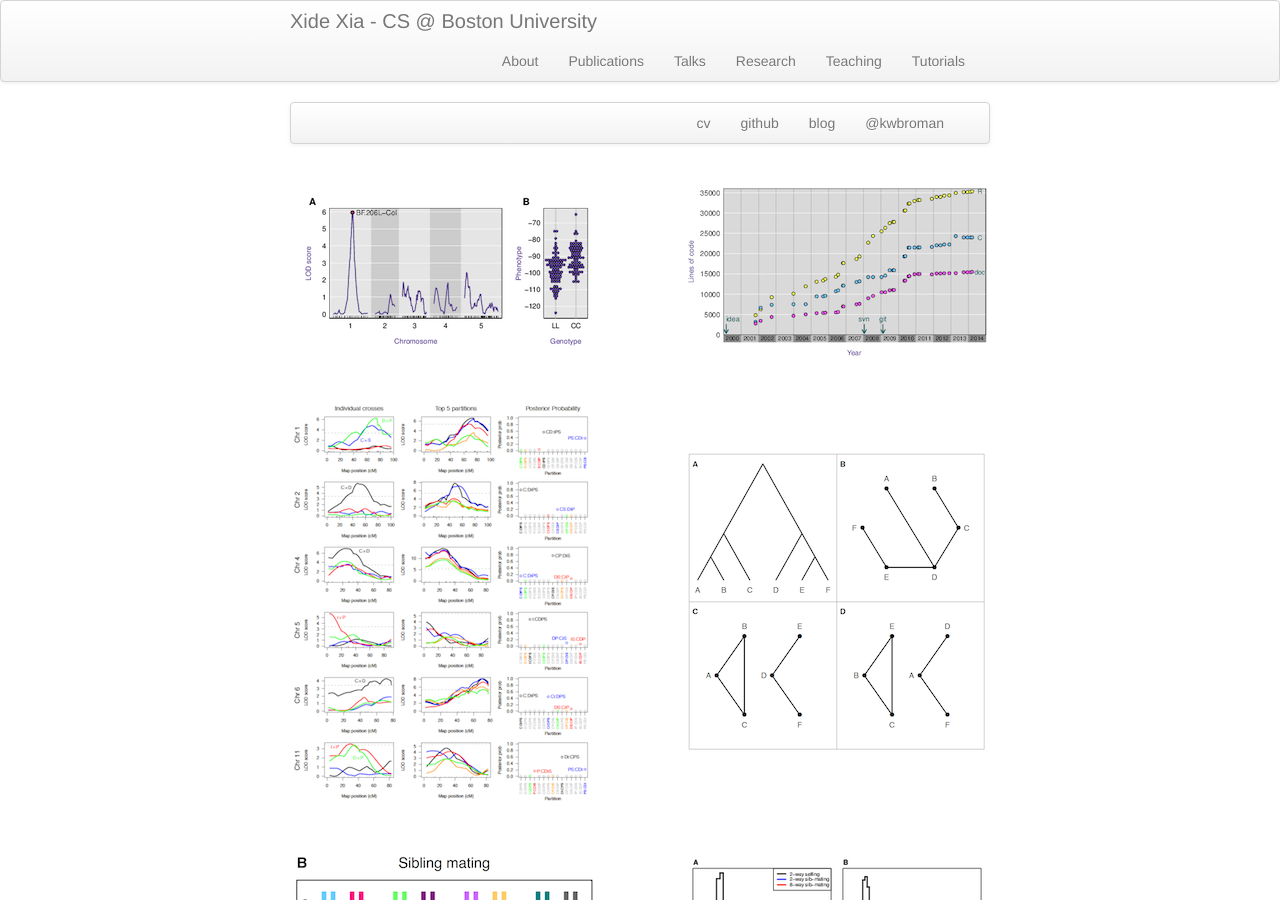
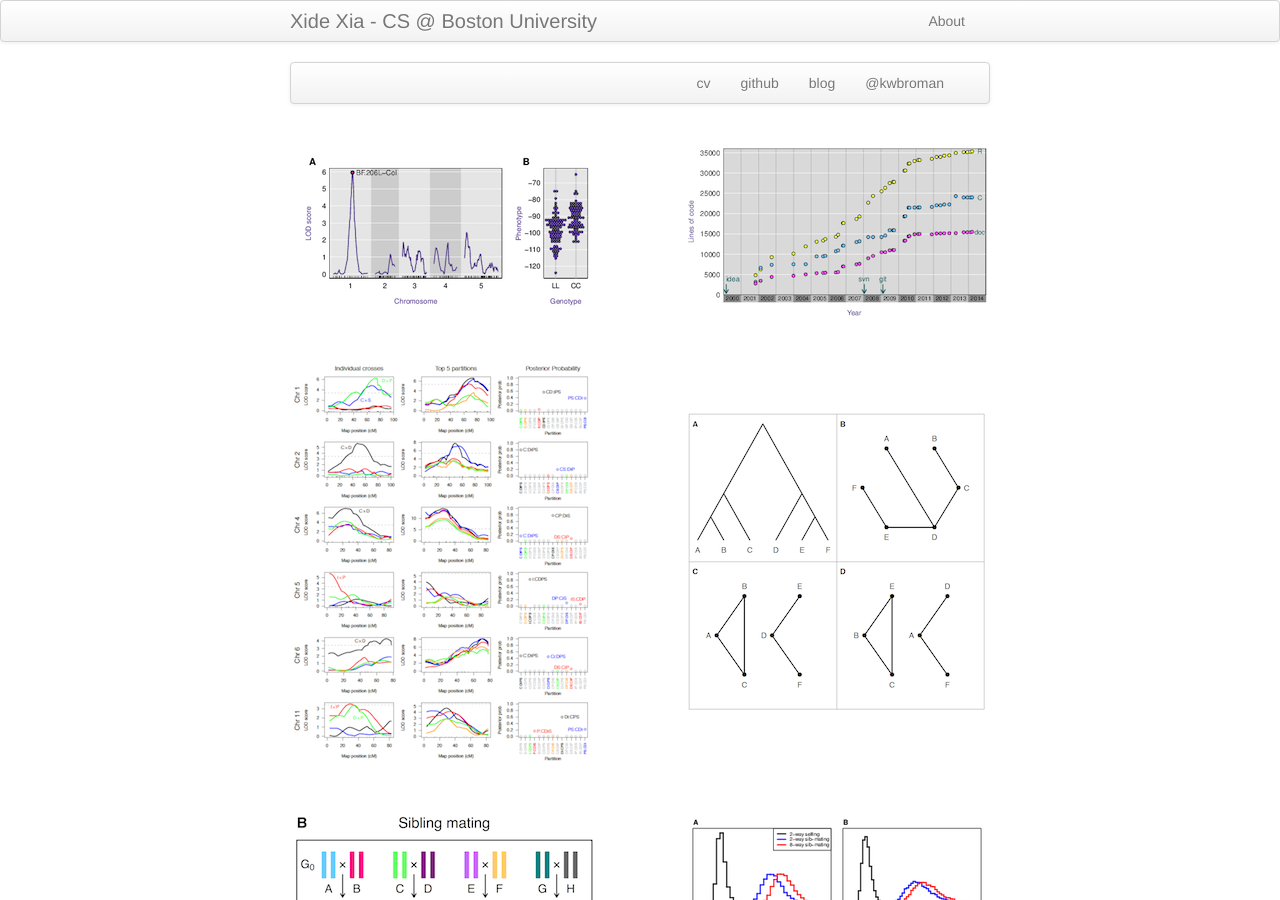
Before and after one commit to xidexia/xidexia.github.io, a Jekyll site: the page built from morefigs.md, in a window 1280 px wide and 900 px high. Built offline with Jekyll 4.4.1, drawn with Linux system fonts in a browser that asks for light colours.

Commit message:
“190830”

```diff
--- a/_includes/themes/twitter/default.html
+++ b/_includes/themes/twitter/default.html
@@ -36,11 +36,6 @@
           <a class="brand" href="{{ HOME_PATH }}">{{ site.title }}</a>
           <ul class="nav">
               <li><a href="{{ BASE_PATH }}/pages/about.html">About</a></li>
-              <li><a href="{{ BASE_PATH }}/pages/pubs.html">Publications</a></li>
-              <li><a href="{{ BASE_PATH }}/pages/talks.html">Talks</a></li>
-              <li><a href="{{ BASE_PATH }}/pages/research.html">Research</a></li>
-              <li><a href="{{ BASE_PATH }}/pages/teaching.html">Teaching</a></li>
-              <li><a href="{{ BASE_PATH }}/pages/tutorials.html">Tutorials</a></li>
           </ul>
         </div>
       </div>
```
Also changed, not shown: 4 other files.
